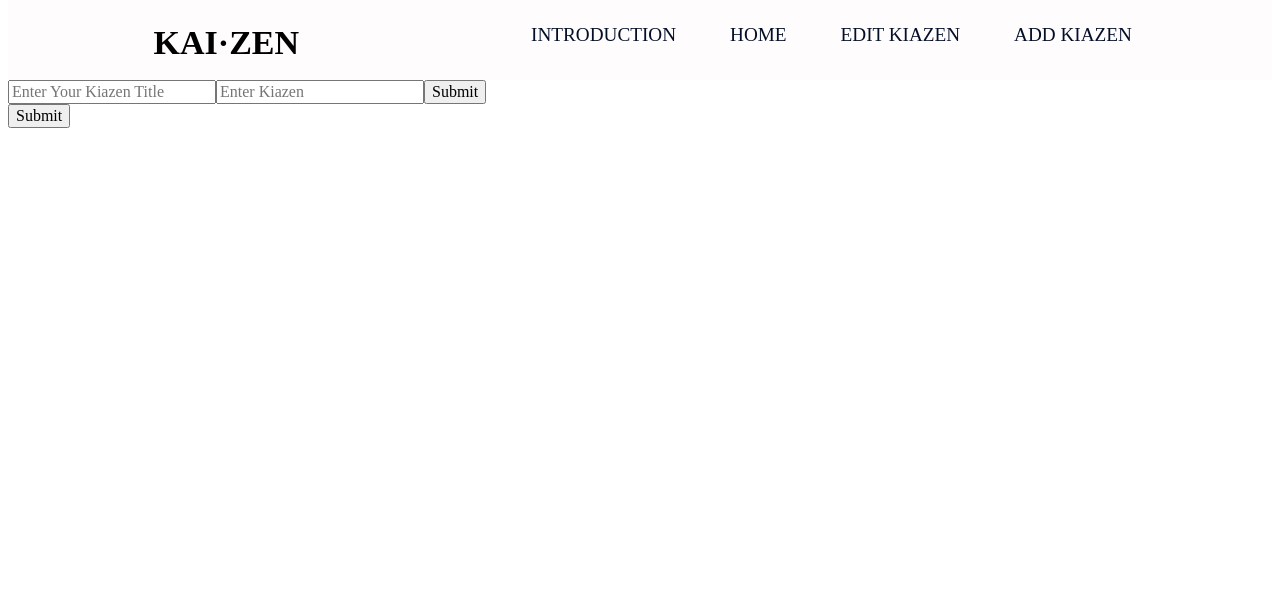
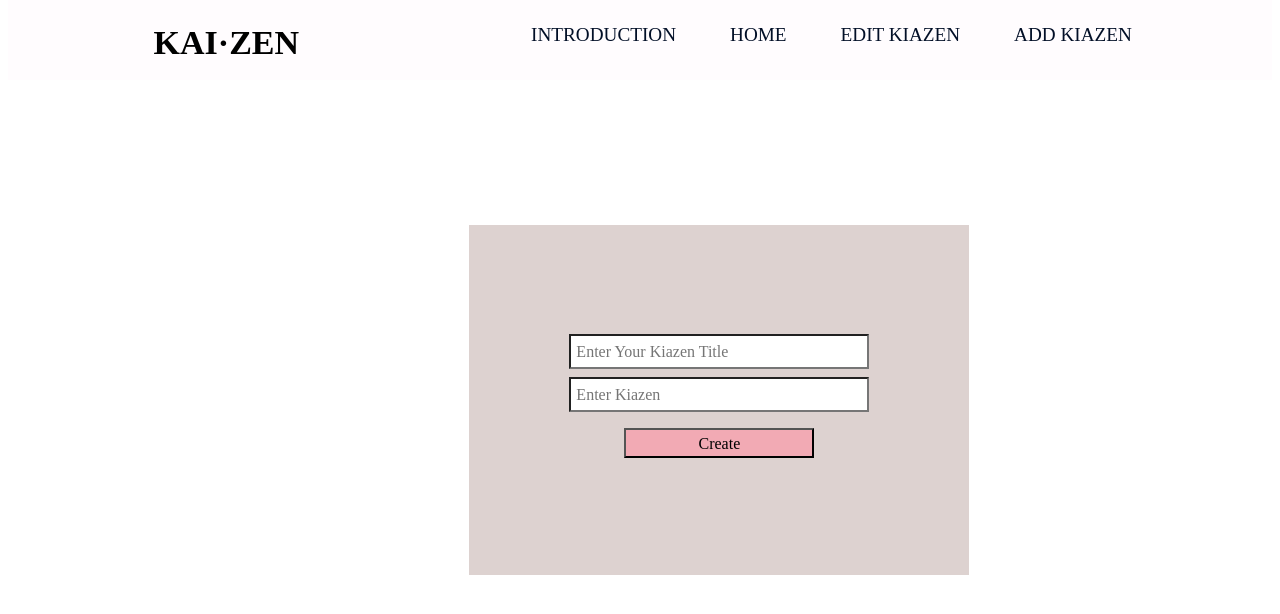
Before and after one commit to Brooksteven/Stevenson_Brooklynn_React_ToDoApp_Capstone-, a React (Vite) app: page /new in a window 1280 px wide. Shown: the top 614 px of the page. Built offline with nearby package versions, Linux system fonts and the light colour scheme; no server answers.

Commit message:
update code

```diff
--- a/src/components/CreateItemForm/CreateItemForm.jsx
+++ b/src/components/CreateItemForm/CreateItemForm.jsx
@@ -49,7 +49,7 @@ export default function CreateItemForm({ setItems }) {
     <form onSubmit={handleSubmit}>
         <input type="text" placeholder='Enter Your Kiazen Title' name='title' value={formData.title} onChange={handleChange}/>
         <input type="text" placeholder='Enter Kiazen' name='body' value={formData.body} onChange={handleChange}/>
-        <input type="submit"/>
+        <input className="item-btn__update" type="submit" value="Create"/>
     </form>
   );
 }
--- a/src/main.css
+++ b/src/main.css
@@ -367,6 +367,28 @@ nav ul li{
     font-size: 16px;
 }
 
+form {
+/* text-align: center; */
+display: flex;
+justify-content: center;
+align-items: center;
+flex-direction: column;
+background-color: rgb(221, 210, 208);
+width: 500px;
+height: 350px;
+margin-left: 36.5%;
+margin-top: 11.5%;
+margin-bottom: 10%;
+}
+
+input {
+  margin: 4px;
+  border-radius: 0%;
+  padding: 5px;
+  width: 60%;
+  height: 10%;
+}
+
 .btn{
   margin-right: 80%;
 }
--- a/src/pages/CreateItemPage/CreateItemPage.jsx
+++ b/src/pages/CreateItemPage/CreateItemPage.jsx
@@ -35,7 +35,7 @@ export default function HomePage() {
             {/* //here we are passing down the setter function which is setItems down to CreateItemForm so we could trigger a rerender by updating state */}
             {/* we are then passing setItems aka setter function as a prop from the form so when the data gets created in CreateItemForm we will then be able to update the items, by using setItems(items), to have all of the items from the database, by updating state it will trigger a re-render and that item gets dynamically added to the dom   */}
             <CreateItemForm setItems={setItems}/>
-            <button >Submit</button>
+            {/* <button >Submit</button> */}
         </div>
     )
 }
```
Also changed, not shown: src/assets/jap-blos.jpeg (added).
